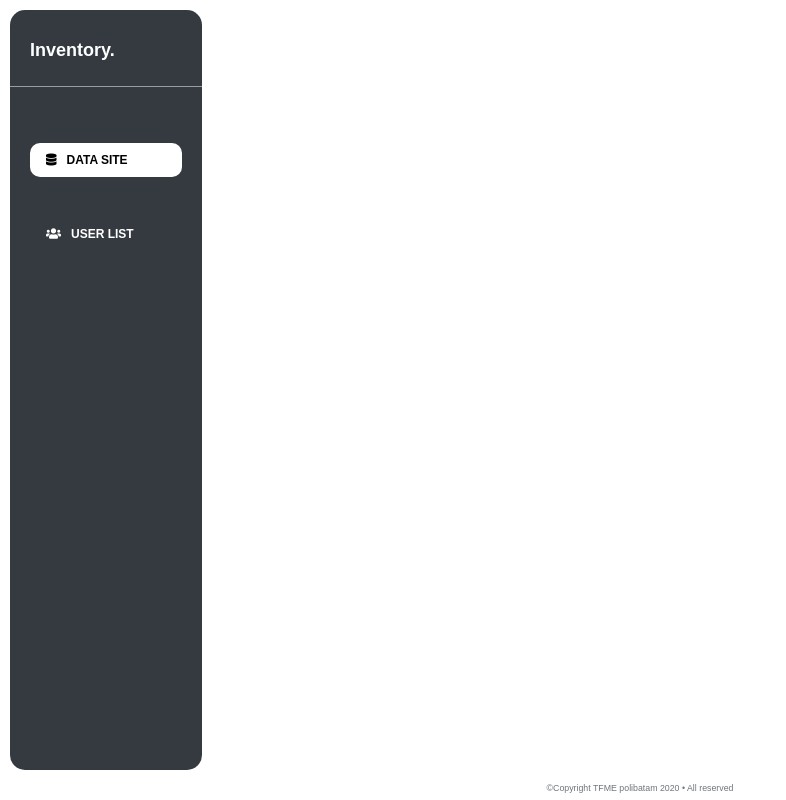
After one commit to rachmatfauzan/tfme-inventory, a PHP site: page /dashboard-admin.html in a window 1280 px wide. The commit adds this page. Shown: the whole page, without its empty margins (0-786 px from the left). Run offline with PHP 8.4, Linux system fonts and the light colour scheme; some libraries are stand-ins or nearby versions.

Commit message:
menambahkan file dashoard admin inventory'

```diff
--- /dev/null
+++ b/html/css/dashboard-adm.css
@@ -0,0 +1,78 @@
+body{
+    font-family: Arial, Helvetica, sans-serif;
+    margin: 0;
+    padding: 0;
+    box-sizing: border-box;
+}
+nav{
+    width: 15%;
+    height: 95vh;
+    margin: 10px;
+    border-radius: 15px;
+}
+nav a{
+    color: white;
+    margin-left: 20px;
+    margin-right: 20px;
+    border-radius: 10px;
+    font-size: 12px;
+    text-transform: uppercase;
+    font-weight: 600;
+    text-decoration: none;
+    margin-top: 40px;
+}
+.nav-item{
+    width: 100%;
+}
+nav h1 {
+    margin-left: 20px;
+    margin-top: 30px;
+    color: white;
+    font-weight: bold;
+    font-size: 18px;
+}
+hr{
+    width: 100%;
+    opacity: 0.5;
+    background-color: black;
+    border-color: white;
+}
+nav a:hover{
+    background-color: salmon;
+    opacity: 0.7;
+    color: black;
+}
+nav .active{
+    background-color: white;
+    color: black;
+}
+nav a i{
+    margin-right: 10px;
+}
+
+/* Responsive sidebar */
+@media screen and (max-width:900px){
+    nav {
+        width: 100%;
+        margin: auto;
+        height: 40%;
+        border-radius: 0;
+    }
+    nav h1{
+        text-align: center;
+    }
+    .nav-item a{
+        margin-top: 10px;
+        margin-bottom: 10px;
+    }
+}
+
+/* Copyright */
+.copyright{
+    position: absolute;
+    bottom: 0;
+    text-align: center;
+    width: 100%;
+    margin-bottom: 5px;
+    font-size: 11px;
+}
--- /dev/null
+++ b/html/dashboard-admin.html
@@ -0,0 +1,55 @@
+<!doctype html>
+<html lang="en">
+
+<head>
+    <!-- Required meta tags -->
+    <meta charset="utf-8">
+    <meta name="viewport" content="width=device-width, initial-scale=1, shrink-to-fit=no">
+
+    <!-- Bootstrap CSS -->
+    <link rel="stylesheet" href="https://maxcdn.bootstrapcdn.com/bootstrap/4.0.0/css/bootstrap.min.css"
+        integrity="sha384-Gn5384xqQ1aoWXA+058RXPxPg6fy4IWvTNh0E263XmFcJlSAwiGgFAW/dAiS6JXm" crossorigin="anonymous">
+
+    <!-- Link CSS -->
+    <link rel="stylesheet" href="css/dashboard-adm.css">
+
+    <!-- Link CDN font-awesome  -->
+    <link rel="stylesheet" href="https://cdnjs.cloudflare.com/ajax/libs/font-awesome/5.14.0/css/all.min.css">
+    <title>Dashboard Inventory</title>
+</head>
+
+<body>
+
+    <nav class="nav flex-column navbar-expand-lg bg-dark">
+        <h1>Inventory.</h1>
+        <hr>
+        <div class="nav-item">
+            <a class="nav-link active" href="#"><i class="fas fa-database"></i>Data Site</a>
+            <a class="nav-link" href="#"><i class="fas fa-users"></i>User List</a>
+        </div>
+    </nav>
+
+
+
+
+
+
+    <div class="copyright">
+        <small class="text-white text-muted">&copy;Copyright TFME polibatam 2020 &bull; All reserved</small>
+    </div>
+
+
+    <!-- Optional JavaScript -->
+    <!-- jQuery first, then Popper.js, then Bootstrap JS -->
+    <script src="https://code.jquery.com/jquery-3.2.1.slim.min.js"
+        integrity="sha384-KJ3o2DKtIkvYIK3UENzmM7KCkRr/rE9/Qpg6aAZGJwFDMVNA/GpGFF93hXpG5KkN" crossorigin="anonymous">
+    </script>
+    <script src="https://cdnjs.cloudflare.com/ajax/libs/popper.js/1.12.9/umd/popper.min.js"
+        integrity="sha384-ApNbgh9B+Y1QKtv3Rn7W3mgPxhU9K/ScQsAP7hUibX39j7fakFPskvXusvfa0b4Q" crossorigin="anonymous">
+    </script>
+    <script src="https://maxcdn.bootstrapcdn.com/bootstrap/4.0.0/js/bootstrap.min.js"
+        integrity="sha384-JZR6Spejh4U02d8jOt6vLEHfe/JQGiRRSQQxSfFWpi1MquVdAyjUar5+76PVCmYl" crossorigin="anonymous">
+    </script>
+</body>
+
+</html>
```
Also changed, not shown: html/css/style.css (+30 -14 lines), html/index.html (+9 -7 lines).
